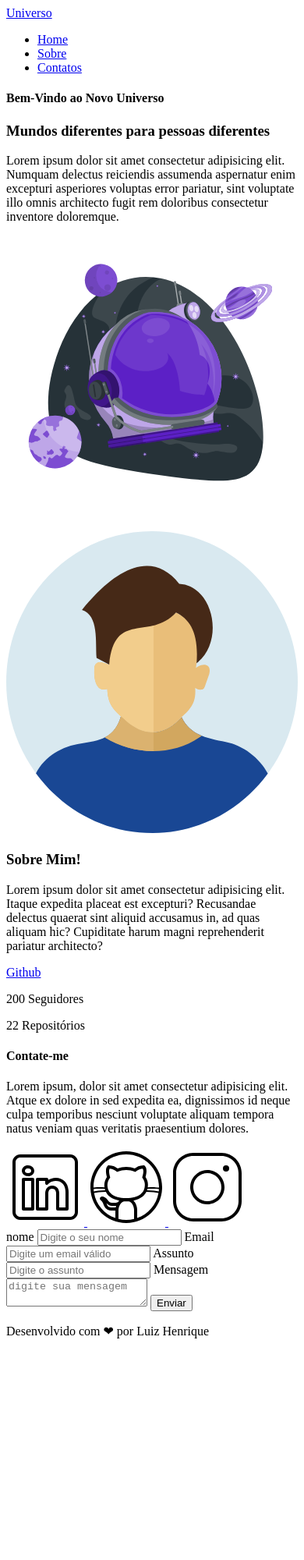
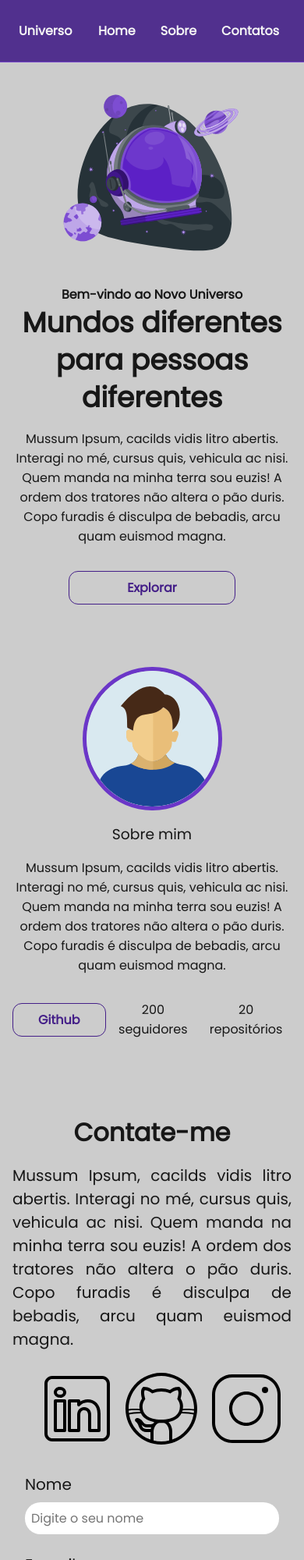
Before and after one commit to luizsantos7/portifolio_fundweb, a plain HTML site: page index.html in a window 390 px wide. Shown: the top 2000 px of the page at 78% size. Before the commit the page ends 1732 px from the top, so only its background shows below. Drawn offline with Linux system fonts and the light colour scheme.

Commit message:
estilização CSS e responsividade

```diff
--- /dev/null
+++ b/assets/css/styles.css
@@ -0,0 +1,427 @@
+/* RESETAR CONFIGURAÇÕES DO NAVEGAÇÃO */
+
+* {
+    margin: 0;
+    padding: 0;
+    box-sizing: border-box;
+    text-decoration: none;
+    font-weight: 400;
+    outline: none;
+    font-family: 'Poppins', sans-serif;
+}
+
+/* VARIÁVEIS DE CORES */
+
+:root {
+    --purple-200: #9a7bd1;
+    --purple-500: #6b36c8;
+    --purple-800: #441f88;
+    --gray-200: #cccccc;
+    --gray-400: #505861;
+    --black-800: #171717;
+    --white: #F9F9F9;
+}
+
+html {
+    width: 100%;
+    height: 100vh;
+    scroll-behavior: smooth;
+}
+
+body {
+    background-color: var(--gray-200);
+    color: var(--black-800);
+    -webkit-font-smoothing: antialiased;
+    -moz-osx-font-smoothing: grayscale;
+}
+
+button, a {
+    cursor: pointer;
+}
+
+.botao {
+    padding: 0.5rem 2rem;
+    border: 1px solid var(--purple-800);
+    border-radius: 0.75rem;
+    font-size: 1rem;
+    font-weight: 700;
+    text-align: center;
+    color: var(--purple-800);
+    background-color: none;
+}
+
+.botao:hover {
+    color: var(--white);
+    background-color: var(--purple-800);
+}
+
+.flex {
+    display:flex;
+    justify-content: center;
+    align-items: center;
+}
+
+/* Header */
+
+.menu_container{
+    position: sticky;
+    top: 0;
+    width: 100%;
+    height: 5rem;
+    background-color: var(--purple-800);
+    border-bottom: 1px solid var(--purple-500);
+    filter: opacity(0.9);
+    z-index: 1000;
+}
+
+.menu_container a{
+    font-weight: 700;
+    color: var(--white);
+}
+
+.menu_container a:hover{
+    color: var(--purple-200);
+}
+
+.menu_content{
+    display:flex;
+    justify-content: space-between;
+    align-items: center;
+    width: 100%;
+    height: 100%;
+    max-width: 1120px;
+    padding: 0 1.5rem;
+}
+
+.menu_list{
+    display: flex;
+    text-align: center;
+    list-style: none;
+    margin: 0;
+    padding: 0;
+}
+
+.menu_list li{
+    margin-left: 1rem;
+}
+
+.menu_list a{
+    display: block;
+    padding: 0.5rem;
+}
+
+#menu_content_sucess {
+    width: 100%;
+    max-width: 1120px;
+    padding: 0 1.5rem;
+    display: flex;
+    justify-content: center;
+    align-items: center;
+}
+
+#menu_content_sucess a {
+    font-size: 1rem;
+    font-weight: 700;
+}
+
+/* Home */
+
+.home_container{
+    height: calc(100vh - 6.25rem);
+    max-width: 1120px;
+    margin: 1rem auto;
+    padding: 0 1rem;
+}
+
+.home_container p,
+h1,
+h4{
+    text-align: center;
+}
+
+.home_container h1{
+    font-size: 2.25rem;
+    font-weight: 700;
+    line-height: 3rem;
+}
+
+.home_container h4{
+    font-weight: 700;
+}
+
+.home_container p{
+    margin: 1rem 0;
+}
+
+.home_container .botao{
+    width: 40%;
+}
+
+.home_content{
+    flex-direction: column;
+    width: 50vw;
+}
+
+.home_content img{
+    width: 75%;
+}
+
+/* Sobre */
+.sobre_container {
+    max-width: 1120px;
+    margin: -1.25rem auto;
+    padding: 0 1rem;
+    height: 100vh;
+}
+
+.sobre_container img {
+    width: 30%;
+    margin: 1rem;
+    border: 5px solid var(--purple-500);
+    border-radius: 50%;
+}
+
+.sobre_container h2 {
+    font-size: 2rem;
+    font-weight: bold;
+    line-height: 3rem;
+    text-align: center;
+}
+
+.sobre_container p {
+    margin: 1rem 0;
+    text-align: center;
+}
+
+.sobre_github {
+    justify-content: space-evenly;
+}
+
+#sobre_texto {
+    margin-left: 2rem;
+}
+
+/* Contato */
+
+.contato_container{
+    display: grid;
+    grid-template-columns: 1fr 1fr;
+    gap: 1.25rem;
+    max-width: 1120px;
+    margin: 4rem auto 2rem;
+    padding: 0 2rem;
+}
+
+.contato_container h4{
+    margin: 1rem 0;
+    font-size: 2rem;
+    font-weight: 700;
+}
+
+.contato_content{
+    flex-direction: column;
+    margin: 4rem 0 0 0;
+    font-size: 1.25rem;
+}
+
+.contato_content p{
+    display: block;
+    text-align: justify;
+}
+
+.social_container{
+    display: flex;
+    justify-content: space-evenly;
+    margin: 2rem 0 0 0;
+}
+
+.social_icon{
+    width: 4.75rem;
+    height: 4.75rem;
+}
+
+.social_icon:hover{
+    filter: brightness(0)
+            saturate(100%)
+            invert(20%)
+            sepia(24%)
+            saturate(4557%)
+            hue-rotate(242deg)
+            brightness(89%)
+            contrast(108%)
+}
+
+/* Formulário */
+
+form{
+    display: flex;
+    flex-direction: column;
+    margin: 7rem 0 0 0;
+    padding: 1.25rem;
+}
+
+form label{
+    font-size: 1.25rem;
+    text-align: left;
+}
+
+form input,
+form textarea{
+    width: 100%;
+    margin: 0.5rem 0 1rem;
+    padding: 0.5rem;
+    border-radius: 1.25rem;
+    border: none;
+    font-size: 1rem;
+}
+
+textarea{
+    resize: none;
+}
+
+form span{
+    margin-bottom: 0.5rem;
+    margin-left: 0.75rem;
+    font-size: 0.75rem;
+    line-height: 1.25rem;
+    color: red;
+}
+
+/* Footer */
+footer {
+    margin: 0;
+    padding: 2rem;
+    font-weight: bold;
+    text-align: center;
+    color: var(--white);
+    background-color: var(--purple-500);
+    filter: opacity(0.9);
+}
+
+
+/* Home - Página Sucess */
+.home_container_sucess {
+    height: calc(100vh - 12.5rem);
+    max-width: 1120px;
+    margin: 1rem auto;
+    padding: 0 1rem;
+}
+
+#home_sucess {
+    width: 50vw;
+    flex-direction: column;
+}
+
+#home_sucess h1 {
+    font-size: 2rem;
+    font-weight: 700;
+}
+
+#home_sucess h4 {
+    font-size: 1.25rem;
+    padding: 1rem;
+}
+
+/* Sobre */
+.sobre_container {
+    max-width: 1120px;
+    margin: -1.25rem auto;
+    padding: 0 1rem;
+    height: 100vh;
+}
+
+.sobre_container img {
+    width: 30%;
+    margin: 1rem;
+    border: 5px solid var(--purple-500);
+    border-radius: 50%;
+}
+
+.sobre_container h2 {
+    font-size: 2rem;
+    font-weight: bold;
+    line-height: 3rem;
+    text-align: center;
+}
+
+.sobre_container p {
+    margin: 1rem 0;
+    text-align: center;
+}
+
+.sobre_github {
+    justify-content: space-evenly;
+}
+
+#sobre_texto {
+    margin-left: 2rem;
+}
+
+/* Responsividade Mobile */
+
+@media screen and (max-width: 960px){
+    body{
+        display: flex;
+        flex-direction: column;
+        min-height: 100vh;
+    }
+
+    main{
+        flex: 1;
+        flex-direction: column;
+    }
+
+    footer{
+        margin-top: auto;
+    }
+
+    .home_container{
+        flex-direction: column-reverse;
+        gap: 0;
+        height: auto;
+        margin-top: 0;
+        padding: 1rem;
+    }
+
+    .home_content{
+        width: 100%;
+        margin: 0;
+    }
+
+    .home_content .botao{
+        width: 60%;
+        margin-top: 1rem;
+    }
+
+    .sobre_container{
+        flex-direction: column;
+        height: auto;
+        margin: 1rem auto;
+        padding: 2rem 1rem;
+    }
+
+    .sobre_container img{
+        width: 50%;
+        margin-bottom: 1rem;
+    }
+
+    .contato_container{
+        grid-template-columns: 1fr;
+        gap: 1rem;
+        margin: 1rem auto;
+        padding: 0 1rem;
+    }
+
+    .contato_content{
+        margin: 1rem 0 0 0;
+    }
+
+    .social_container{
+        margin: 1.5rem 0 0 0;
+    }
+
+    form{
+        margin: 1.5rem 0 0 0;
+        padding: 1rem;
+    }
+}
--- a/index.html
+++ b/index.html
@@ -1,28 +1,42 @@
 <!DOCTYPE html>
 <html lang="pt-BR">
 <head>
+
+  <!-- Servidores de Fontes do Google -->
+  <link rel="preconnect" href="https://fonts.googleapis.com">
+  <link rel="preconnect" href="https://fonts.gstatic.com" crossorigin>
+
+  <!-- Fonte do Google - Poppins -->
+  <link href="https://fonts.googleapis.com/css2?family=Poppins&display=swap"rel="stylesheet">
+
   <meta charset="UTF-8">
   <meta name="viewport" content="width=device-width, initial-scale=1.0">
   <meta name="description" content="Projeto Portifólio do Luiz, Desenvolvedor fullstack">
   <meta name = "author" content = "Luiz Henrique dos Santos">
-     <meta name = "keywords" content="portfpolio, desenvolvedor, web, fullstack, Rafael Queiróz, HTML, CSS, JavaScript">
+  <meta name = "keywords" content="portfólio, desenvolvedor, web, fullstack, HTML, CSS, JavaScript">
   <link rel="icon" href="./assets/img/favicon.svg">
   <title>Portifólio</title>
+
+  <!-- LINK PARA O ARQUIVO CSS -->
+  <link rel="stylesheet" href="./assets/css/styles.css">
 </head>
 <body>
-    <!-- Cabeçalho da página-->
-    <header>
-      <div id="header_content">
+
+    <!-- Cabeçalho da página -->
+    <header class="flex menu_container">
+
+        <div id="header_content" class="menu_content">
             <!-- Título do cabeçalho -->
             <div id="titulo">
                 <a href="#">Universo</a>
             </div>
 
             <!-- Menu -->
-        <div id="menu">
-          <!-- Barra de navegação -->
+            <div id="menu" class="flex">
+
+                <!-- Barra de Navegação -->
                 <nav>
-            <ul>
+                    <ul class="flex menu_list">
                         <li><a href="#">Home</a></li>
                         <li><a href="#about">Sobre</a></li>
                         <li><a href="#contact">Contatos</a></li>
@@ -34,82 +48,100 @@
 
     <!-- Seção principal da página -->
     <main>
+
         <!-- Seção Home -->
-      <section id="home">
+        <section id="home" class="flex home_container">
 
-        <article id="home_texto">
-
-            <h4>Bem-Vindo ao Novo Universo</h4>
+            <!-- Texto da seção Home -->
+            <article id="home_texto" class="flex home_content">
+                <h4>Bem-vindo ao Novo Universo</h4>
                 <h1>Mundos diferentes para pessoas diferentes</h1>
-            <p>Lorem ipsum dolor sit amet consectetur adipisicing elit. Numquam delectus reiciendis assumenda aspernatur enim excepturi asperiores voluptas error pariatur, sint voluptate illo omnis architecto fugit rem doloribus consectetur inventore doloremque.</p>
-            <!-- links para meus contatos, o "target" faz com que o link abra em outra guia-->
-            <a href="https://github.com/luizsantos7" target="_blank"></a>
+                <p>Mussum Ipsum, cacilds vidis litro abertis. Interagi no mé, cursus quis, vehicula ac nisi. Quem manda
+                    na minha terra sou euzis! A ordem dos tratores não altera o pão duris. Copo furadis é disculpa de
+                    bebadis, arcu quam euismod magna.</p>
+                <a href="https://github.com/rafaelq80" target="_blank" class="botao">Explorar</a>
             </article>
 
-        <article id = "home_imagem">
-            <img src="./assets/img/astronauta.svg" alt="capacete animado do astronauta">
+            <!-- Imagem da seção  Home -->
+            <article id="home_imagem" class="flex home_content">
+                <img src="./assets/img/astronauta.svg" alt="Capacete do astronauta com animação" />
             </article>
         </section>
 
         <!-- Seção Sobre -->
-      <section id="about">
-        <img src="./assets/img/user_01.svg" alt="foto do perfil do github">
+        <section id="about" class="flex sobre_container">
 
-        <article id = "about_texto">
-            <h1>Sobre Mim!</h1>
-            <p>Lorem ipsum dolor sit amet consectetur adipisicing elit. Itaque expedita placeat est excepturi? Recusandae delectus quaerat sint aliquid accusamus in, ad quas aliquam hic? Cupiditate harum magni reprehenderit pariatur architecto?</p>
+            <!-- Imagem da seção Sobre -->
+            <img src="./assets/img/user_01.svg" alt="Foto do perfil do Github" />
 
-            <div id="about_github">
-                <a href="https://github.com/luizsantos7">Github</a>
-                <p>200 Seguidores</p>
-                <p>22 Repositórios</p>
+            <!-- Texto da seção Sobre -->
+            <article id="about_texto">
+                <h1>Sobre mim</h1>
+                <p>Mussum Ipsum, cacilds vidis litro abertis. Interagi no mé, cursus quis, vehicula ac nisi. Quem manda
+                    na minha terra sou euzis! A ordem dos tratores não altera o pão duris. Copo furadis é disculpa de
+                    bebadis, arcu quam euismod magna.</p>
+
+                <div id="about_github" class="flex sobre_github">
+                    <a href="https://github.com/rafaelq80" target="_blank" class="botao">Github</a>
+                    <p>200 seguidores</p>
+                    <p>20 repositórios</p>
                 </div>
             </article>
+
         </section>
 
         <!-- Seção de Contatos -->
-      <section id="contact">
+        <section id="contact" class="contato_container">
+
+            <article id="redes_sociais" class="contato_content">
                 <h4>Contate-me</h4>
-        <p>Lorem ipsum, dolor sit amet consectetur adipisicing elit. Atque ex dolore in sed expedita ea, dignissimos id neque culpa temporibus nesciunt voluptate aliquam tempora natus veniam quas veritatis praesentium dolores.</p>
-        <div id = "icones_redes_sociais">
-            <a href="https://www.linkedin.com/in/luizhenrique-dev/" target="_blank">
-                <img src="./assets/img/linkedin.svg" alt="linkedin imagem">
+                <p>Mussum Ipsum, cacilds vidis litro abertis. Interagi no mé, cursus quis, vehicula ac nisi. Quem manda
+                    na minha terra sou euzis! A ordem dos tratores não altera o pão duris. Copo furadis é disculpa de
+                    bebadis, arcu quam euismod magna.</p>
+
+                <!-- Redes Sociais -->
+                <div id="icones_redes_sociais" class="social_container">
+                    <a href="" target="_blank" class="social_icon">
+                        <img src="./assets/img/linkedin.svg" alt="Ícone do LinkedIn" />
                     </a>
 
-            <a href="https://github.com/luizsantos7" target="_blank">
-                <img src="./assets/img/github.svg" alt="github imagem">
+                    <a href="" target="_blank" class="social_icon">
+                        <img src="./assets/img/github.svg" alt="Ícone do GitHub" />
                     </a>
 
-            <a href="https://www.instagram.com/luizsantos7_/" target="_blank">
-                <img src="./assets/img/instagram.svg" alt="instagram imagem">
+                    <a href="" target="_blank" class="social_icon">
+                        <img src="./assets/img/instagram.svg" alt="Ícone do Instagram" />
                     </a>
                 </div>
+            </article>
 
-        <form action="" method="post">
-            <label for="nome">nome</label>
-            <input id= "nome" name="nome" type="text" placeholder="Digite o seu nome">
+            <!-- Formulário de Contato -->
+            <form action="" method="POST">
+                <label for="nome">Nome</label>
+                <input id="nome" name="nome" type="text" placeholder="Digite o seu nome">
                 <span id="txtNome"></span>
 
-            <label for="email">Email</label>
-            <input id= "email" name="email" type="text" placeholder="Digite um email válido">
+                <label for="email">E-mail</label>
+                <input id="email" name="email" type="text" placeholder="Digite um endereço de e-mail válido">
                 <span id="txtEmail"></span>
 
                 <label for="assunto">Assunto</label>
-            <input id= "assunto" name="assunto" type="text" placeholder="Digite o assunto">
+                <input id="assunto" name="assunto" type="text" placeholder="Digite o assunto">
                 <span id="txtAssunto"></span>
 
                 <label for="mensagem">Mensagem</label>
-            <textarea name="mensagem" id="mensagem" placeholder="digite sua mensagem"></textarea>
 
-            <button type="submit" >Enviar</button>
+                <textarea id="mensagem" name="mensagem" placeholder="Digite a sua mensagem">
+                </textarea>
+
+                <button class="botao" type="submit">Enviar</button>
             </form>
-
         </section>
     </main>
-
   <!-- Rodapé da página -->
   <footer>
     <p>Desenvolvido com ❤ por Luiz Henrique</p>
   </footer>
 </body>
+
 </html>
```
Also changed, not shown: sucess.html (+38 -19 lines), assets/teste.html (deleted). Lines whose indentation alone changed are shown as unchanged.
